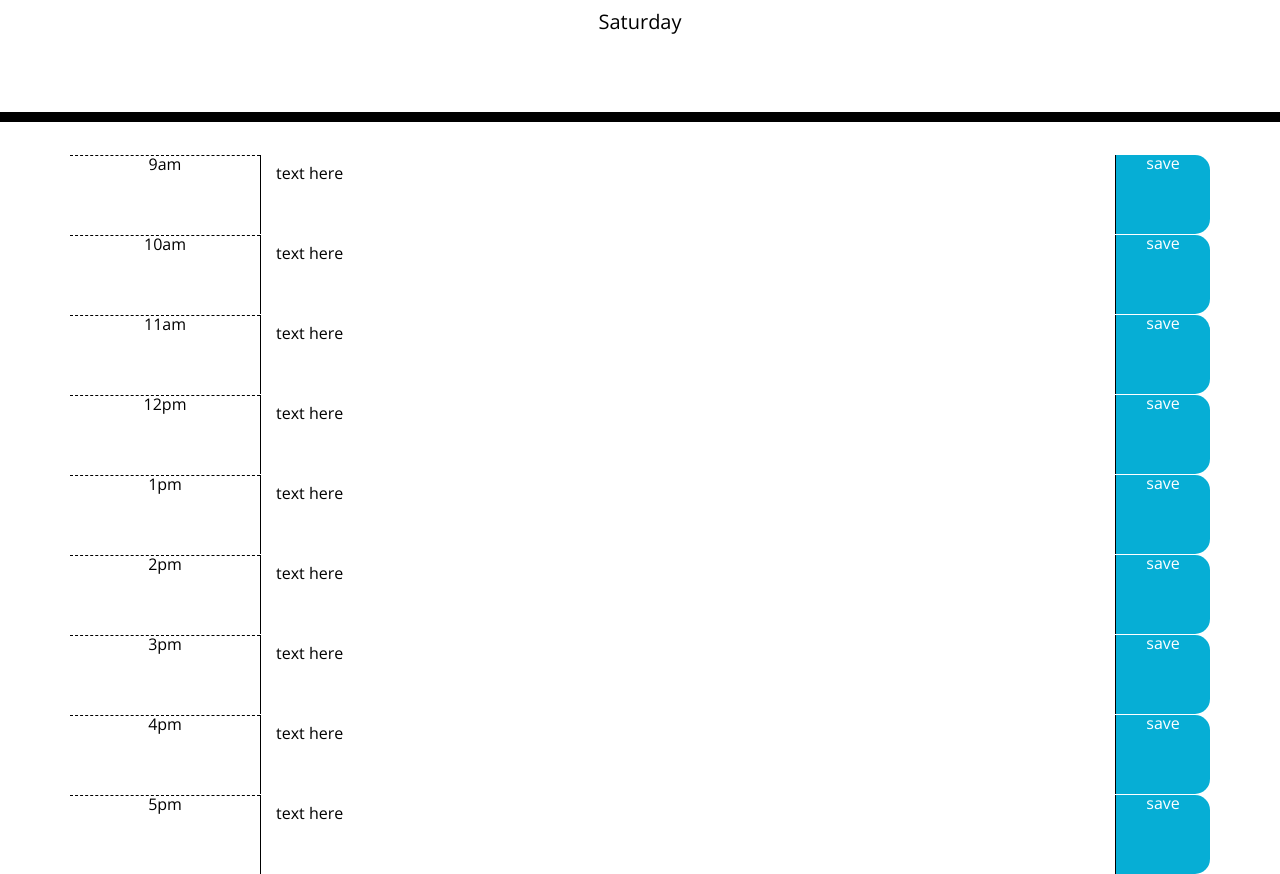
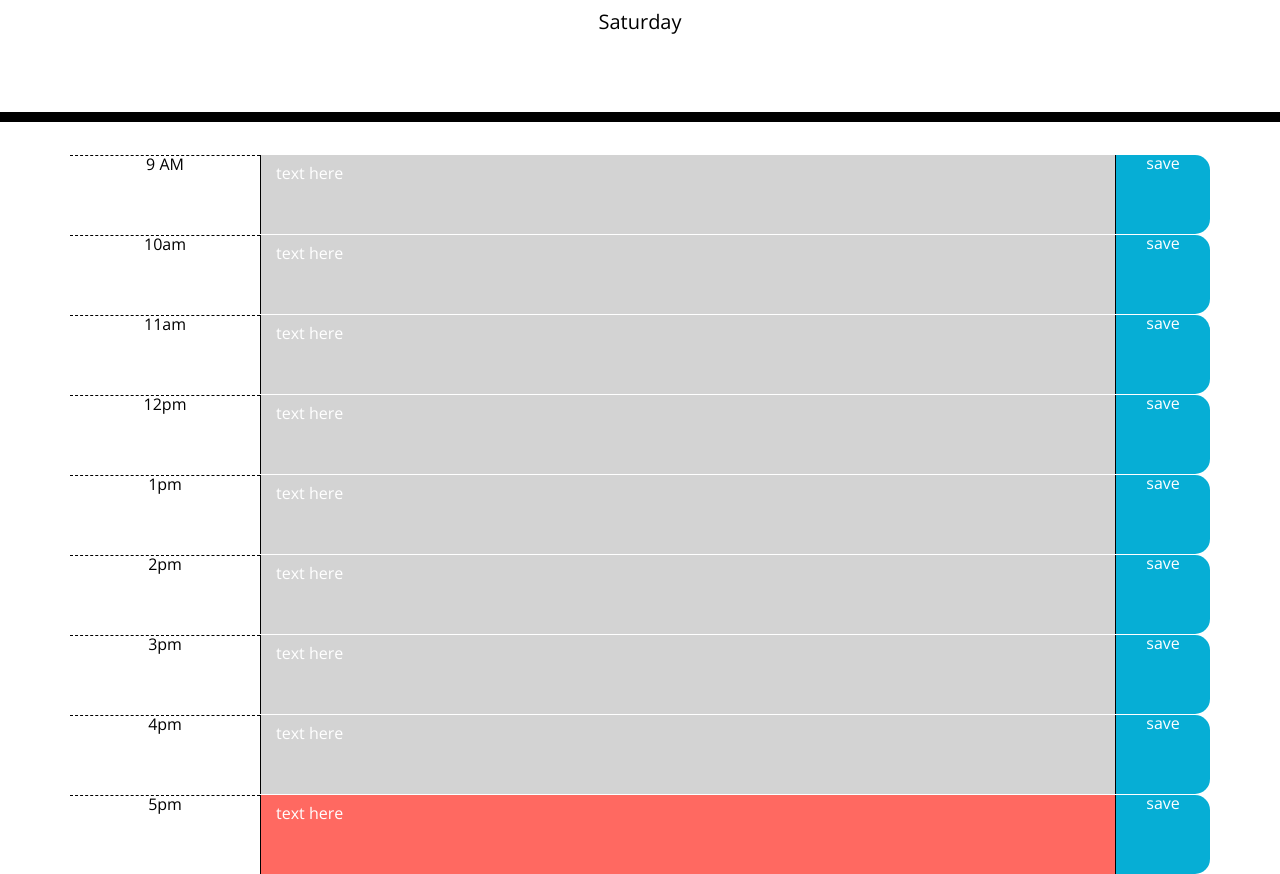
Before and after one commit to ZichKoding/WorkDayScheduler, a plain HTML site: page index.html in a window 1280 px wide. Shown: the part 182-1056 px from the top of the page. Drawn offline with nearby package versions, Linux system fonts and the light colour scheme.

Commit message:
Automated the header to display the correct day. Automated the list to changbackground color when there is a new hour.

```diff
--- a/assets/js/script.js
+++ b/assets/js/script.js
@@ -1,6 +1,17 @@
 // variables
 let dayOfWeek = moment().day();
 let hourOfDay = moment().hour();
+let hourTextArea = {
+    "#hourNine": 9,
+    "#hourTen": 10,
+    "#hourEleven": 11,
+    "#hourTwelve": 12,
+    "#hourOne": 13,
+    "#hourTwo": 14,
+    "#hourThree": 15,
+    "#hourFour": 16,
+    "#hourFive": 17,
+};
 
 console.log(hourOfDay);
 
@@ -38,3 +49,19 @@ switch(dayOfWeek){
     default:
         $("#currentDay").text("Wonder What Day It Is?!..... Me too...");
 }
+
+// loop through the body container and applying the correct background to the schedule hours
+for (let key in hourTextArea) {
+    let hourVal = hourTextArea[key];
+
+    // setting current hour block red.
+    if (hourOfDay === hourVal) {
+        $(key).addClass("present");
+    }
+    else if (hourOfDay > hourVal) {
+        $(key).addClass("past");
+    }
+    else {
+        $(key).addClass("future");
+    }
+}
--- a/index.html
+++ b/index.html
@@ -30,57 +30,57 @@
     </header>
     <div class="container">
 
-      <div class="row time-block" id="hourNine">
-        <div class="col-sm-2 hour">9am</div>
-        <textarea class="col-sm-9">text here</textarea>
+      <div class="row time-block">
+        <div class="col-sm-2 hour">9 AM</div>
+        <textarea class="col-sm-9" id="hourNine" value="9">text here</textarea>
         <div class="col-sm-1 saveBtn">save</div>
       </div>
 
-      <div class="row time-block" id="hourTen">
+      <div class="row time-block">
         <div class="col-sm-2 hour">10am</div>
-        <textarea class="col-sm-9">text here</textarea>
+        <textarea class="col-sm-9"  id="hourTen">text here</textarea>
         <div class="col-sm-1 saveBtn">save</div>
       </div>
 
-      <div class="row time-block" id="hourEleven">
+      <div class="row time-block">
         <div class="col-sm-2 hour">11am</div>
-        <textarea class="col-sm-9">text here</textarea>
+        <textarea class="col-sm-9" id="hourEleven">text here</textarea>
         <div class="col-sm-1 saveBtn">save</div>
       </div>
 
-      <div class="row time-block" id="hourTwelve">
+      <div class="row time-block">
         <div class="col-sm-2 hour">12pm</div>
-        <textarea class="col-sm-9">text here</textarea>
+        <textarea class="col-sm-9" id="hourTwelve">text here</textarea>
         <div class="col-sm-1 saveBtn">save</div>
       </div>
 
-      <div class="row time-block" id="hourOne">
+      <div class="row time-block">
         <div class="col-sm-2 hour">1pm</div>
-        <textarea class="col-sm-9">text here</textarea>
+        <textarea class="col-sm-9" id="hourOne">text here</textarea>
         <div class="col-sm-1 saveBtn">save</div>
       </div>
 
-      <div class="row time-block" id="hourTwo">
+      <div class="row time-block">
         <div class="col-sm-2 hour">2pm</div>
-        <textarea class="col-sm-9">text here</textarea>
+        <textarea class="col-sm-9" id="hourTwo">text here</textarea>
         <div class="col-sm-1 saveBtn">save</div>
       </div>
 
-      <div class="row time-block" id="hourThree">
+      <div class="row time-block">
         <div class="col-sm-2 hour">3pm</div>
-        <textarea class="col-sm-9">text here</textarea>
+        <textarea class="col-sm-9" id="hourThree">text here</textarea>
         <div class="col-sm-1 saveBtn">save</div>
       </div>
 
-      <div class="row time-block" id="hourFour">
+      <div class="row time-block">
         <div class="col-sm-2 hour">4pm</div>
-        <textarea class="col-sm-9">text here</textarea>
+        <textarea class="col-sm-9" id="hourFour">text here</textarea>
         <div class="col-sm-1 saveBtn">save</div>
       </div>
 
-      <div class="row time-block" id="hourFive">
+      <div class="row time-block">
         <div class="col-sm-2 hour">5pm</div>
-        <textarea class="col-sm-9">text here</textarea>
+        <textarea class="col-sm-9" id="hourFive">text here</textarea>
         <div class="col-sm-1 saveBtn">save</div>
       </div>
 
```
